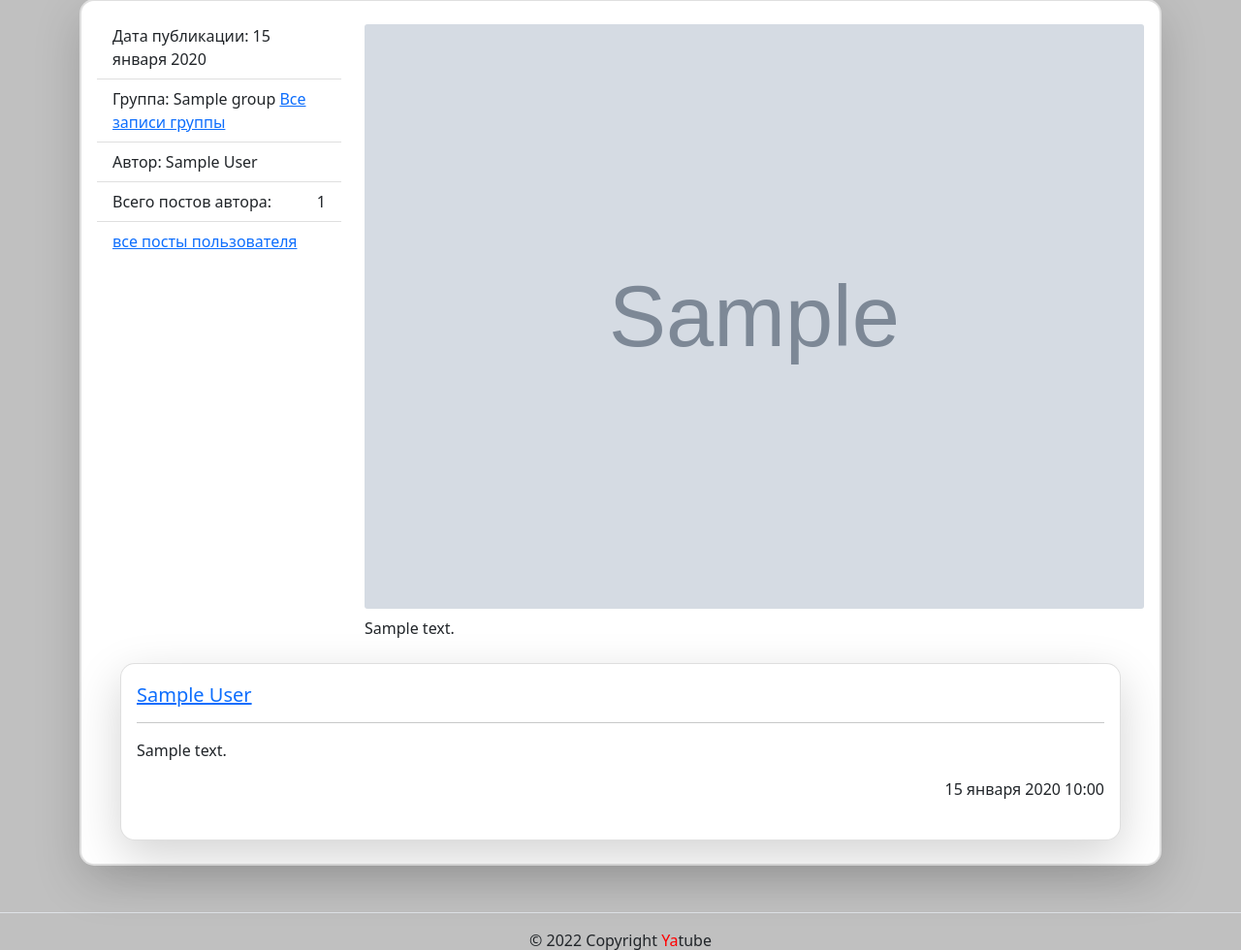
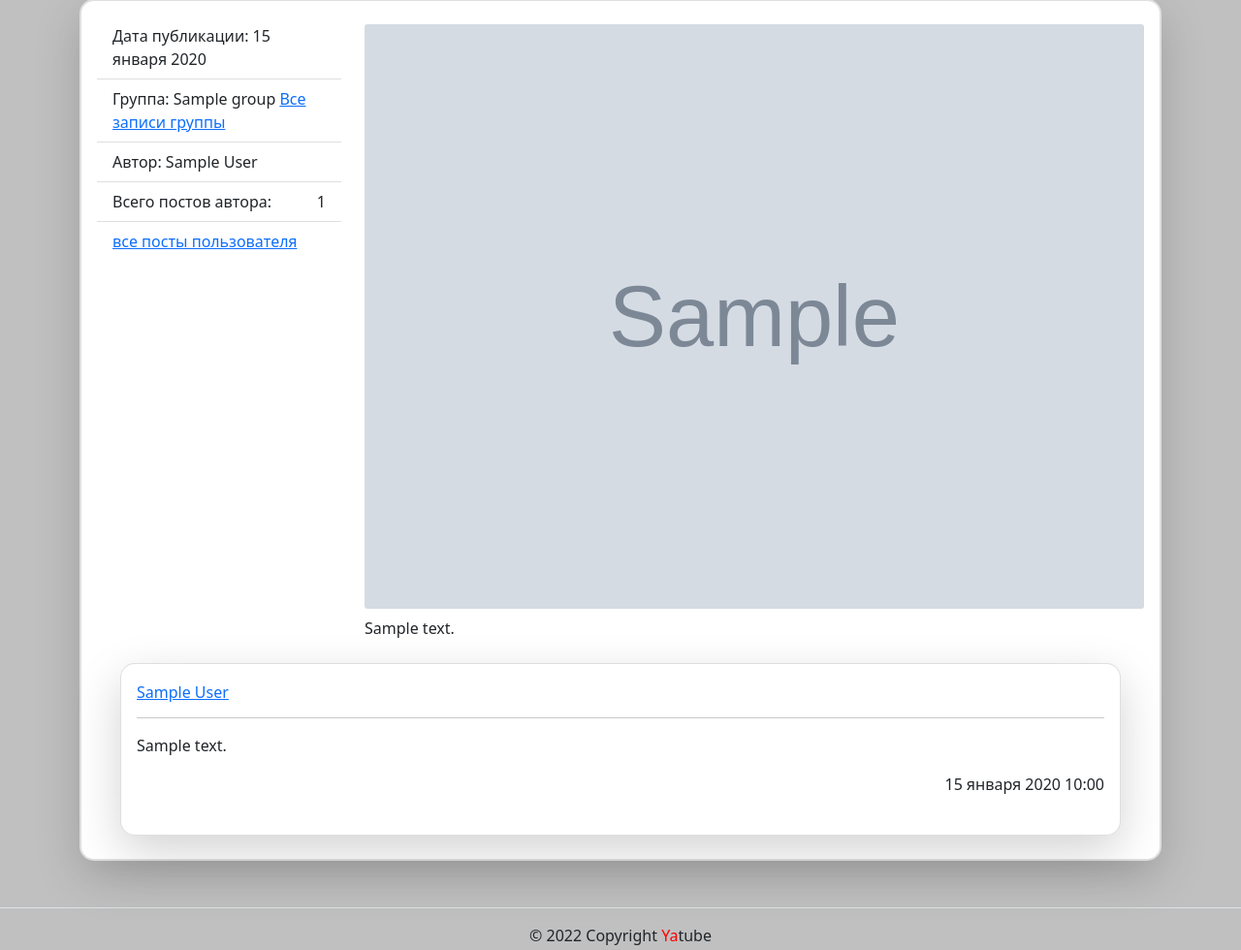
Before and after one commit to SkashLite/hw05_final, a Django app: page /posts/1/ in a window 1280 px wide. Shown: the part 105-1085 px from the top of the page at 97% size. Run offline with Django 3.2, Linux system fonts and the light colour scheme; tables that the repository leaves empty hold one stand-in row (values such as "Sample post"); grey boxes marked "Sample" are stand-in pictures; some libraries are stand-ins or nearby versions.

```diff
--- a/yatube/templates/posts/post_detail.html
+++ b/yatube/templates/posts/post_detail.html
@@ -16,7 +16,7 @@
           {% include 'includes/href_group.html' %}
         </li>
         <li class="list-group-item">
-          Автор: {{post.author.get_full_name}}
+          Автор: {{post.author.get_full_name }}
         </li>
         <li class="list-group-item d-flex justify-content-between align-items-center">
           Всего постов автора:  <span >{{ post.author.posts.count }}</span>
@@ -29,7 +29,7 @@
       </ul>
     </aside>
     <article class="col-12 col-md-9">
-      {% thumbnail post.image "960x339" crop="center" upscale=True as im %}
+      {% thumbnail post.image "960x960" crop="center" upscale=True as im %}
         <img class="card-img my-2" src="{{ im.url }}">
       {% endthumbnail %}
       <p>
@@ -63,11 +63,11 @@
       <div class="card p-3 shadow-lg border-1" style="border-radius:15px">
       <div class="media mb-2">
         <div class="media-body">
-          <h5 class="mt-1">
+          <h6 class="mt-1">
             <a href="{% url 'posts:profile' comment.author.username %}">
               {{ comment.author.get_full_name }}
             </a>
-          </h5>
+          </h6>
           <hr>
           <p>
             {{ comment.text }}
```
Also changed, not shown: requirements.txt (line endings or trailing spaces).
